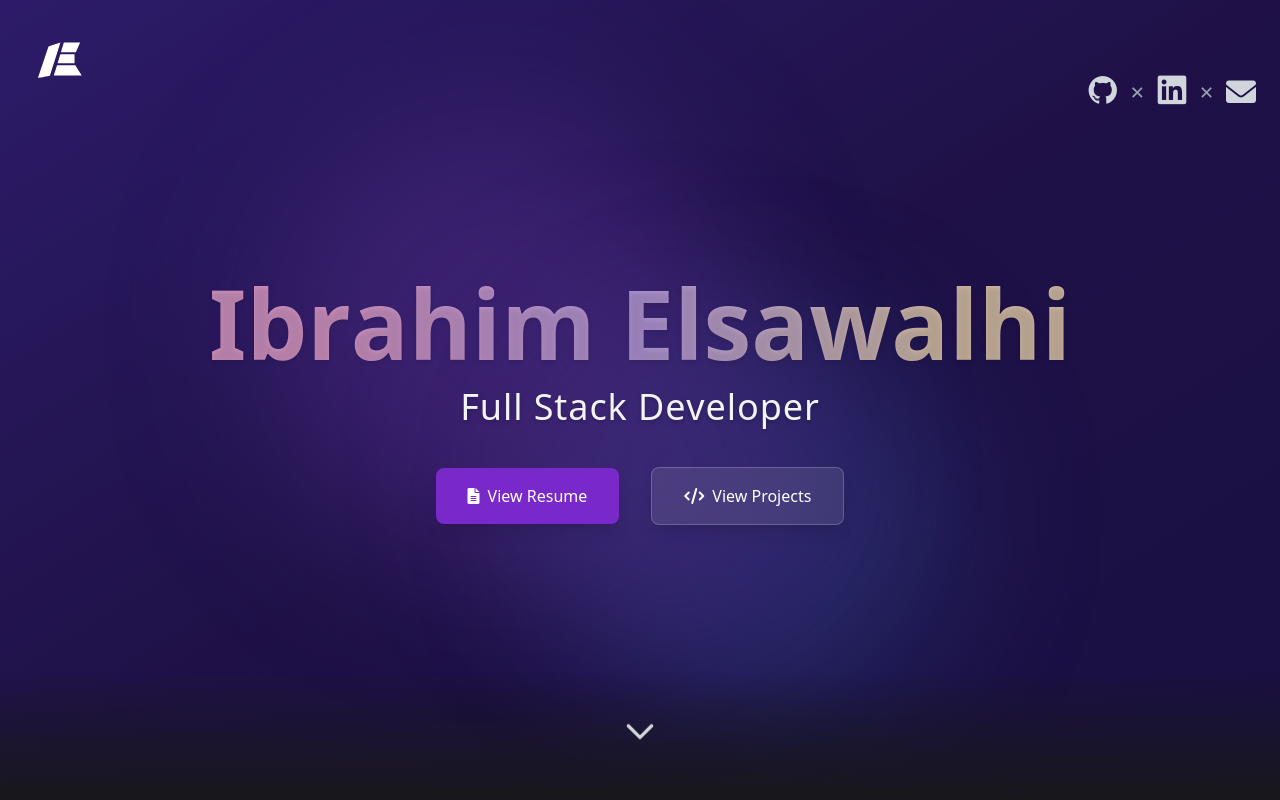
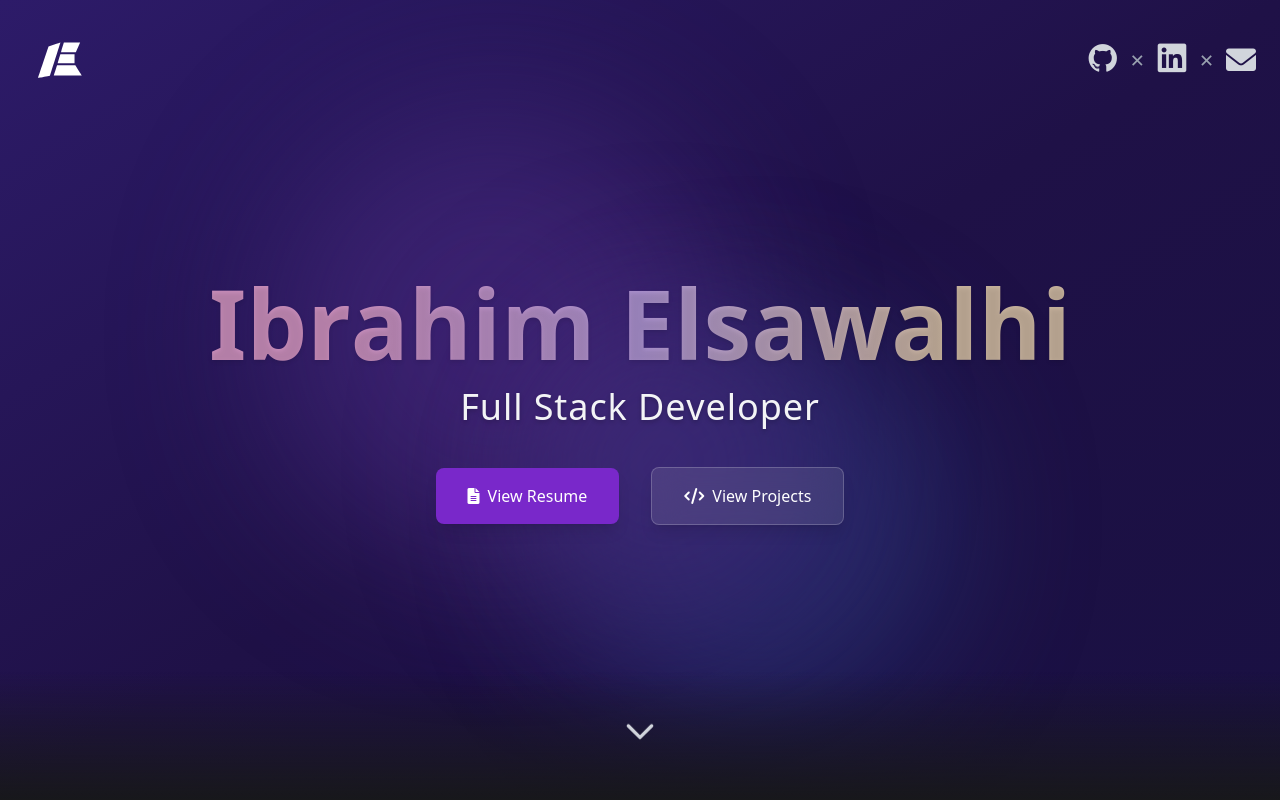
Before and after one commit to IbrahimElsa/portfolio-v2, a Next.js app: page / in a window 1280 px wide. Shown: the top 800 px of the page. Built offline with nearby package versions, Linux system fonts and the light colour scheme.

Commit message:
updated nav

```diff
--- a/src/components/Navbar.tsx
+++ b/src/components/Navbar.tsx
@@ -1,52 +1,67 @@
 'use client';
 
-import { useState } from 'react';
+import { useState, useEffect } from 'react';
 import { cn } from '@/lib/utils';
 import { motion } from 'framer-motion';
 
 export default function Navbar() {
   const [isMenuOpen, setIsMenuOpen] = useState(false);
+  const [scrollPosition, setScrollPosition] = useState(0);
 
-  // Toggle mobile menu
-  const toggleMenu = () => {
-    setIsMenuOpen(!isMenuOpen);
+  // Social links data for reuse
+  const socialLinks = [
+    { href: "https://github.com/IbrahimElsa", icon: "devicon-github-original", label: "GitHub" },
+    { href: "https://linkedin.com/in/ibrahim-elsawalhi", icon: "devicon-linkedin-plain", label: "LinkedIn" },
+    { href: "mailto:ibrahim@example.com", icon: "fas fa-envelope", label: "Email" }
+  ];
+
+  // Handle scroll events
+  useEffect(() => {
+    const handleScroll = () => {
+      setScrollPosition(window.scrollY);
     };
 
+    window.addEventListener('scroll', handleScroll);
+    return () => {
+      window.removeEventListener('scroll', handleScroll);
+    };
+  }, []);
+
+  // Calculate navbar styles based on scroll position
+  const isScrolled = scrollPosition > 50;
+
   return (
-    <nav className="fixed w-full z-20 transition-all duration-300">
-      {/* Main navigation bar aligned with the middle of logo */}
-      <div className="flex items-center">
-        {/* Left space for logo - ensures consistent positioning with the 3D logo */}
-        <div className="w-24 sm:w-28"></div>
+    <nav
+      className={cn(
+        "fixed w-full z-20 transition-all duration-300",
+        isScrolled ? "bg-zinc-900/70 backdrop-blur-sm shadow-md" : "bg-transparent"
+      )}
+    >
+      {/* Fixed-position bar for absolute positioning of elements */}
+      <div className="relative h-[120px]">
+        {/* Logo area - left side, no positioning needed as it's already there */}
+        <div className="absolute left-0 top-0 w-[120px] h-[120px]"></div>
 
-        {/* Spacer to push content to the right */}
-        <div className="flex-grow"></div>
-
-        {/* Social links - desktop - positioned to align with middle of the logo */}
-        <div className="hidden md:flex items-center pr-6 mt-[54px] sm:mt-[74px]">
+        {/* Social links - desktop, absolutely positioned at the right edge */}
+        <div className="absolute right-6 top-0 h-[120px] hidden md:flex items-center">
+          {socialLinks.map((link, index) => (
+            <div key={link.label} className="flex items-center">
               <SocialLink
-            href="https://github.com/IbrahimElsa"
-            icon="devicon-github-original"
-            label="GitHub"
+                href={link.href}
+                icon={link.icon}
+                label={link.label}
               />
+              {index < socialLinks.length - 1 && (
                 <span className="text-gray-400 text-lg mx-3">✕</span>
-          <SocialLink
-            href="https://linkedin.com/in/ibrahim-elsawalhi"
-            icon="devicon-linkedin-plain"
-            label="LinkedIn"
-          />
-          <span className="text-gray-400 text-lg mx-3">✕</span>
-          <SocialLink
-            href="mailto:ibrahim@example.com"
-            icon="fas fa-envelope"
-            label="Email"
-          />
+              )}
+            </div>
+          ))}
         </div>
 
-        {/* Mobile menu button - aligned with the middle of the logo */}
+        {/* Mobile menu button - absolutely positioned at the right edge */}
         <button
-          onClick={toggleMenu}
-          className="md:hidden text-gray-100 focus:outline-none pr-4 sm:pr-6 mt-[54px] sm:mt-[74px]"
+          onClick={() => setIsMenuOpen(!isMenuOpen)}
+          className="absolute right-6 top-0 h-[120px] md:hidden text-gray-100 focus:outline-none flex items-center"
           aria-label="Toggle mobile menu"
         >
           <svg
@@ -81,28 +96,19 @@ export default function Navbar() {
           initial={{ opacity: 0, y: -10 }}
           animate={{ opacity: 1, y: 0 }}
           exit={{ opacity: 0, y: -10 }}
-          className="md:hidden bg-zinc-800 mt-3 mx-4 rounded-lg shadow-lg overflow-hidden"
+          className="md:hidden bg-zinc-800/90 backdrop-blur-sm mx-4 rounded-lg shadow-lg overflow-hidden"
         >
           <div className="px-4 py-4">
             <div className="flex justify-around py-3">
+              {socialLinks.map((link) => (
                 <SocialLink
-                href="https://github.com/IbrahimElsa"
-                icon="devicon-github-original"
-                label="GitHub"
+                  key={link.label}
+                  href={link.href}
+                  icon={link.icon}
+                  label={link.label}
                   isMobile
                 />
-              <SocialLink
-                href="https://linkedin.com/in/ibrahim-elsawalhi"
-                icon="devicon-linkedin-plain"
-                label="LinkedIn"
-                isMobile
-              />
-              <SocialLink
-                href="mailto:ibrahim@example.com"
-                icon="fas fa-envelope"
-                label="Email"
-                isMobile
-              />
+              ))}
             </div>
           </div>
         </motion.div>
```
Lines whose indentation alone changed are shown as unchanged.
